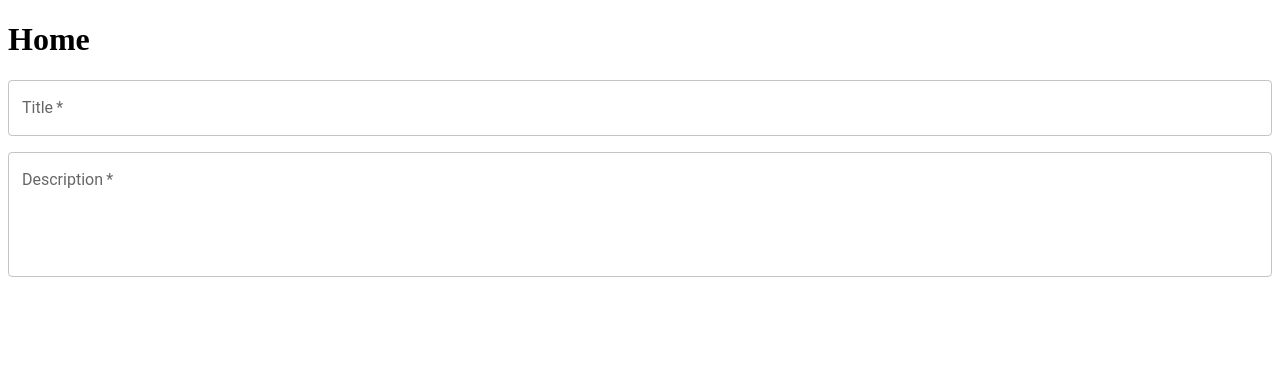
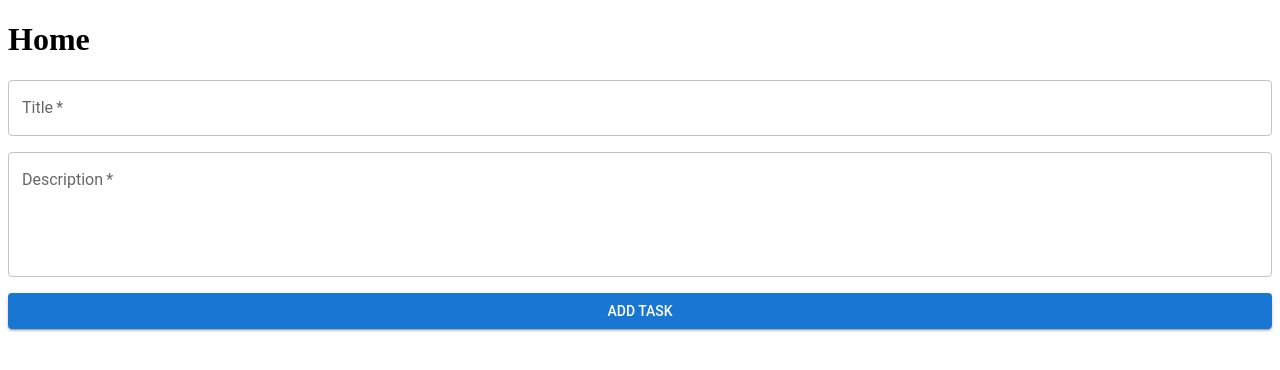
Before and after one commit to dryingcore/tasks.js, a React (Vite) app in the folder frontend/: page / in a window 1280 px wide. Shown: the top 370 px of the page. Built offline with nearby package versions, Linux system fonts and the light colour scheme.

Commit message:
Jul 23, 2024, 7:17 PM

```diff
--- a/frontend/src/components/AddTask.jsx
+++ b/frontend/src/components/AddTask.jsx
@@ -1,10 +1,14 @@
-import { Box, TextField } from "@mui/material";
+import { Box, Button, TextField } from "@mui/material";
 
 export default function AddTask() {
 	return (
 		<Box component="form" sx={{ display: "flex", flexDirection: "column", gap: 2 }}>
 			<TextField label="Title" variant="outlined" required />
 			<TextField label="Description" variant="outlined" multiline rows={4} required />
+
+			<Button variant="contained" type="submit">
+				Add Task
+			</Button>
 		</Box>
 	);
 }
```
